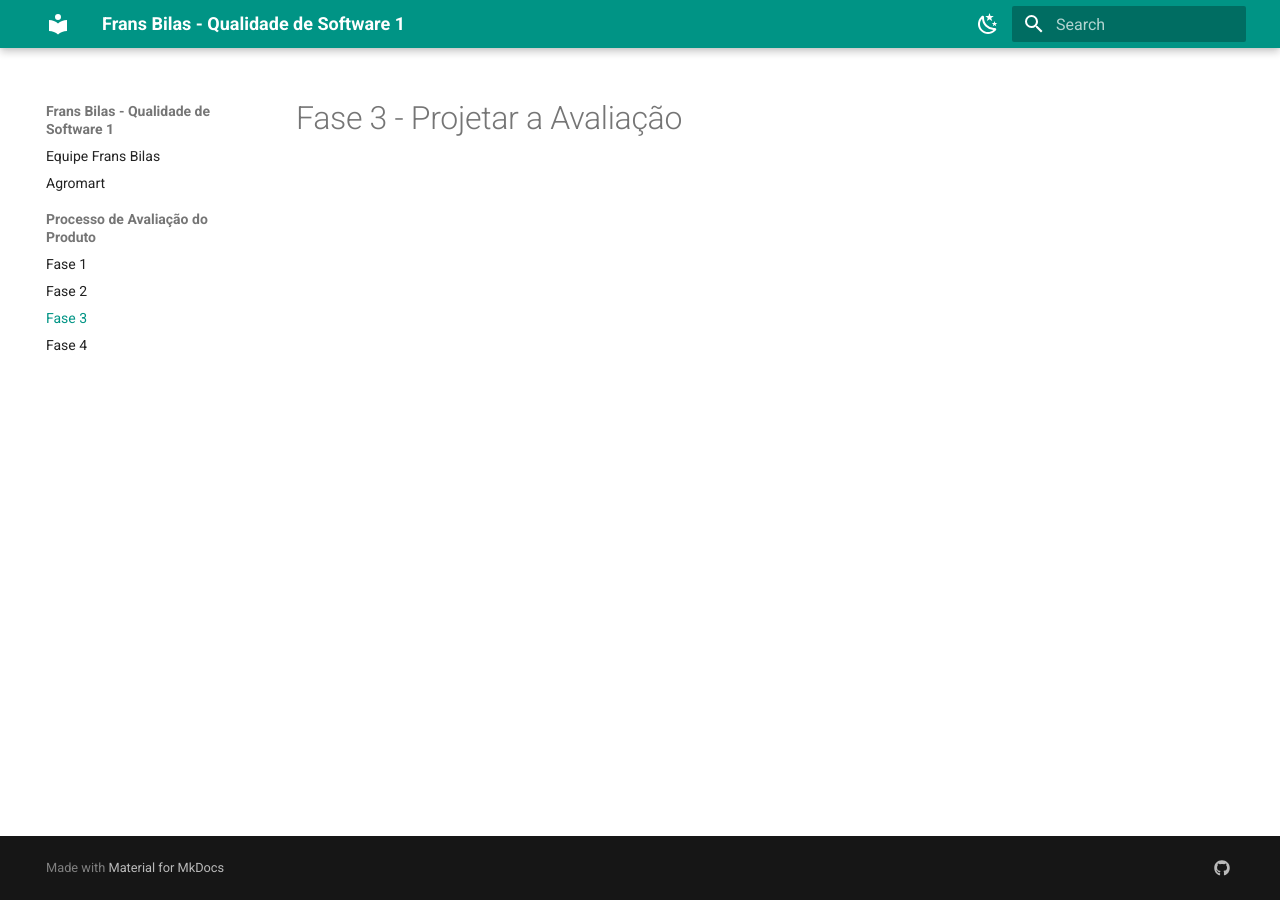
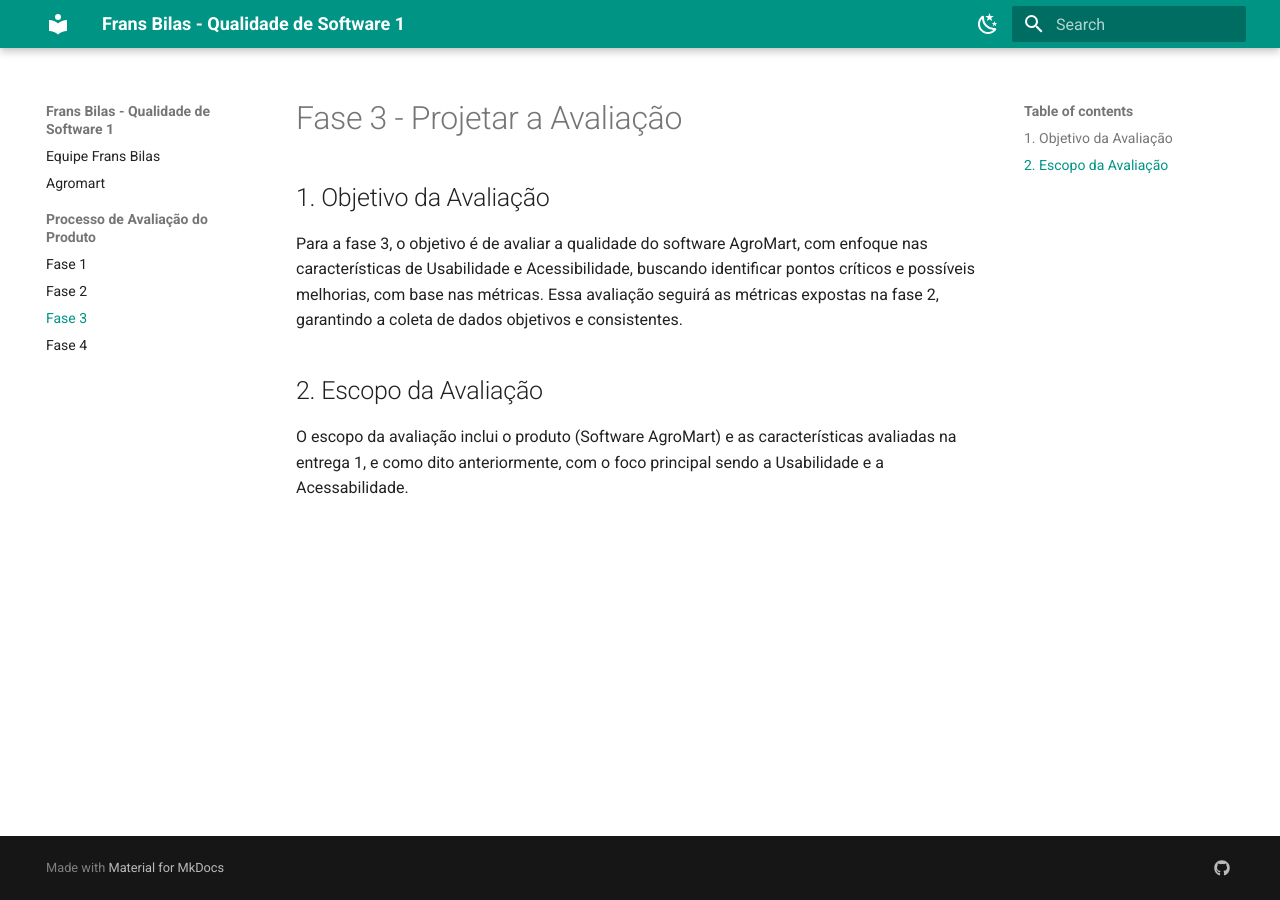
Before and after one commit to FCTE-Qualidade-de-Software-1/2025-1-T01--Frans-Bilas, an MkDocs documentation site: the page built from docs/Fase3/Fase3.md, in a window 1280 px wide. Built offline with MkDocs 1.6.1 and Material for MkDocs 9.7.7, drawn with Linux system fonts in a browser that asks for light colours.

Commit message:
Update Fase3.md

```diff
--- a/docs/Fase3/Fase3.md
+++ b/docs/Fase3/Fase3.md
@@ -1 +1,9 @@
 # Fase 3 - Projetar a Avaliação
+
+## 1. Objetivo da Avaliação
+
+Para a fase 3, o objetivo é de avaliar a qualidade do software AgroMart, com enfoque nas características de Usabilidade e Acessibilidade, buscando identificar pontos críticos e possíveis melhorias, com base nas métricas. Essa avaliação seguirá as métricas expostas na fase 2, garantindo a coleta de dados objetivos e consistentes.
+
+## 2. Escopo da Avaliação
+
+O escopo da avaliação inclui o produto (Software AgroMart) e as características avaliadas na entrega 1, e como dito anteriormente, com o foco principal sendo a Usabilidade e a Acessabilidade.
```
